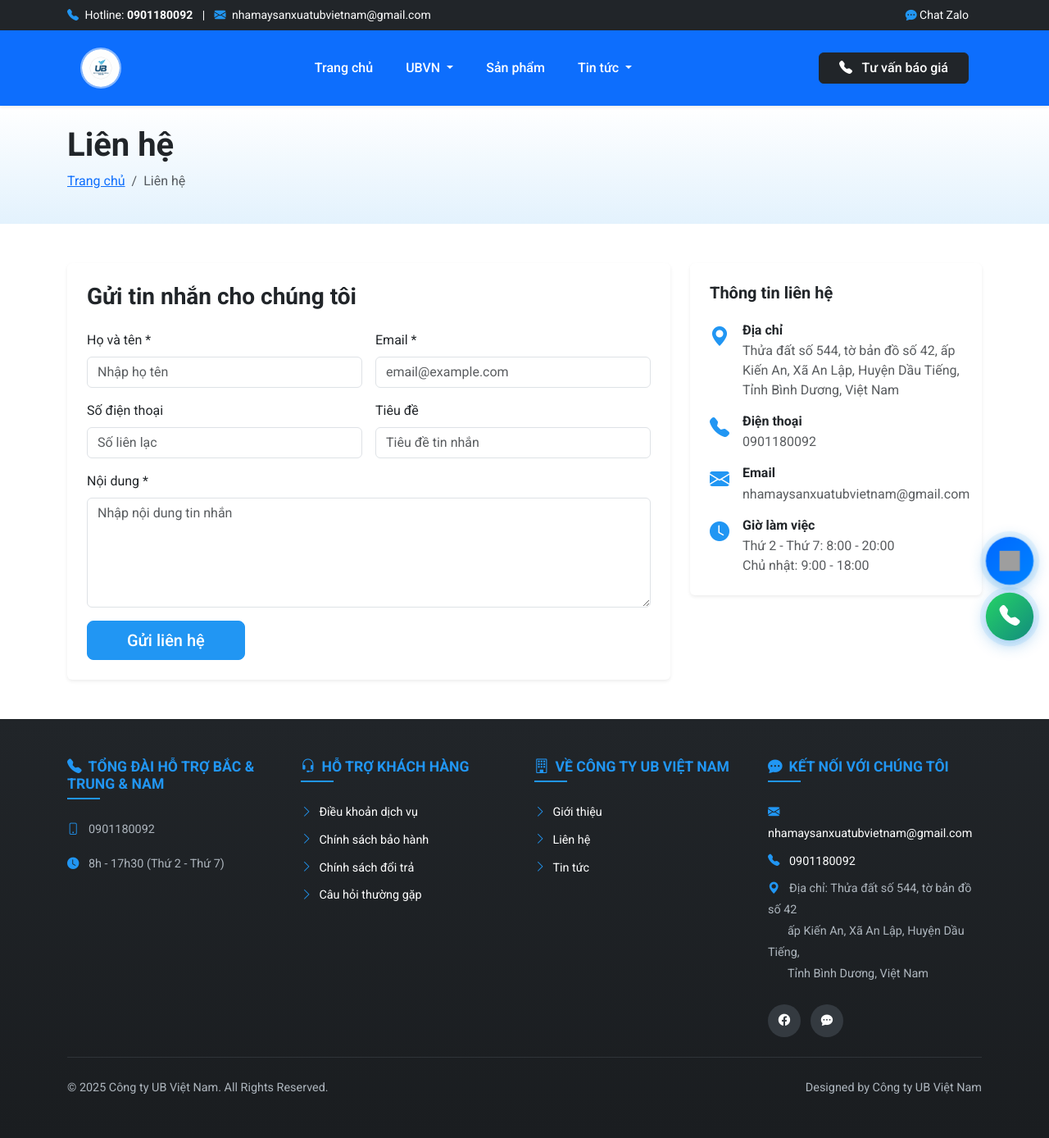
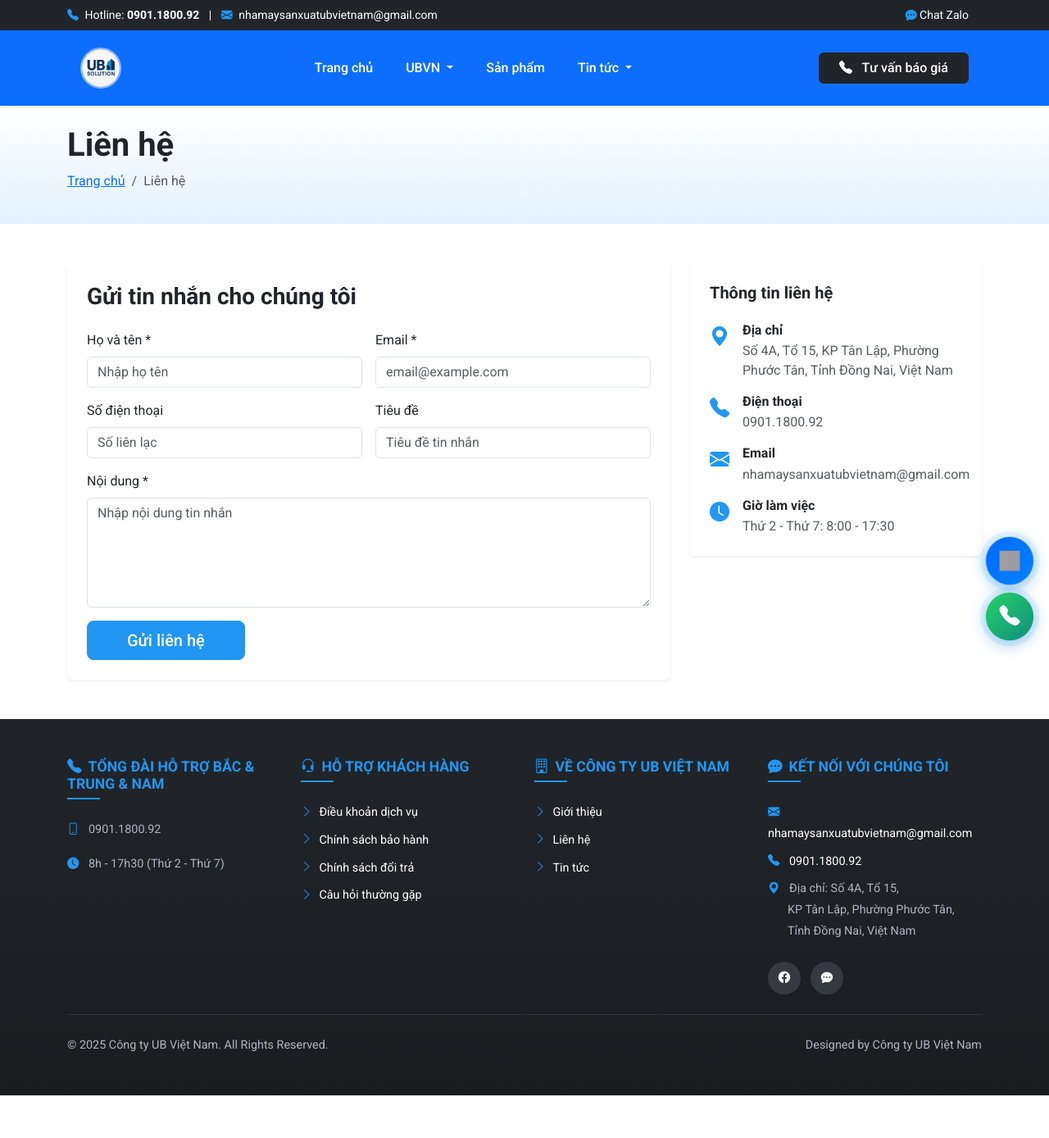
Before and after one commit to VuHoangITer/UBVN, a Flask app: page /contact in a window 1280 px wide. Shown: the whole page at 82% size. After the commit the page ends 1336 px from the top, so only its background shows below. Run offline with Flask 3, Linux system fonts and the light colour scheme; data that the repository does not hold is empty; some libraries are stand-ins or nearby versions; grey boxes are pictures that could not be loaded.

Commit message:
đổi info logo

```diff
--- a/app/templates/base.html
+++ b/app/templates/base.html
@@ -55,7 +55,7 @@
         <div class="row align-items-center">
           <div class="col-md-6">
             <i class="bi bi-telephone-fill text-warning"></i>
-            <span class="ms-1">Hotline: <strong> 0901180092</strong></span>
+            <span class="ms-1">Hotline: <strong> 0901.1800.92</strong></span>
             <span class="mx-2">|</span>
             <i class="bi bi-envelope-fill text-warning"></i>
             <span class="ms-1">nhamaysanxuatubvietnam@gmail.com </span>
@@ -245,12 +245,13 @@
           <!-- Tổng đài hỗ trợ -->
           <div class="col-lg-3 col-md-6">
             <h5 class="text-warning text-uppercase fw-semibold mb-4">
-              <i class="bi bi-telephone-fill me-2"></i>Tổng đài hỗ trợ Bắc & Trung & Nam
+              <i class="bi bi-telephone-fill me-2"></i>Tổng đài hỗ trợ Bắc &
+              Trung & Nam
             </h5>
             <ul class="list-unstyled">
               <li class="mb-3">
                 <i class="bi bi-phone text-warning me-2"></i>
-                 0901180092
+                0901.1800.92
               </li>
               <li class="mb-3">
                 <i class="bi bi-clock-fill text-warning me-2"></i>
@@ -359,14 +360,14 @@
                   href="tel:0901180092"
                   class="text-white text-decoration-none"
                 >
-                  0901180092
+                  0901.1800.92
                 </a>
               </li>
               <li class="mb-2">
                 <i class="bi bi-geo-alt-fill text-warning me-2"></i>
-                Địa chỉ: Thửa đất số 544, tờ bản đồ số 42<br />
-                <span class="ms-4">ấp Kiến An, Xã An Lập, Huyện Dầu Tiếng</span>,<br />
-                  <span class="ms-4">Tỉnh Bình Dương, Việt Nam</span>
+                Địa chỉ: Số 4A, Tổ 15,<br />
+                <span class="ms-4">KP Tân Lập, Phường Phước Tân,</span><br />
+                <span class="ms-4">Tỉnh Đồng Nai, Việt Nam</span>
               </li>
             </ul>
 
@@ -403,8 +404,7 @@
           </div>
           <div class="col-md-6 text-center text-md-end">
             <p class="mb-0">
-              Designed <i class=" text-danger"></i> by {{
-              site_name }}
+              Designed <i class="text-danger"></i> by {{ site_name }}
             </p>
           </div>
         </div>
--- a/app/templates/contact.html
+++ b/app/templates/contact.html
@@ -82,7 +82,7 @@
                                 <i class="bi bi-geo-alt-fill text-warning fs-4 me-3"></i>
                                 <div>
                                     <h6 class="fw-bold mb-1">Địa chỉ</h6>
-                                    <p class="text-muted mb-0">Thửa đất số 544, tờ bản đồ số 42, ấp Kiến An, Xã An Lập, Huyện Dầu Tiếng, Tỉnh Bình Dương, Việt Nam</p>
+                                    <p class="text-muted mb-0">Số 4A, Tổ 15, KP Tân Lập, Phường Phước Tân, Tỉnh Đồng Nai, Việt Nam</p>
                                 </div>
                             </div>
                         </div>
@@ -92,7 +92,7 @@
                                 <i class="bi bi-telephone-fill text-warning fs-4 me-3"></i>
                                 <div>
                                     <h6 class="fw-bold mb-1">Điện thoại</h6>
-                                    <p class="text-muted mb-0">0901180092</p>
+                                    <p class="text-muted mb-0">0901.1800.92</p>
                                 </div>
                             </div>
                         </div>
@@ -113,8 +113,7 @@
                                 <div>
                                     <h6 class="fw-bold mb-1">Giờ làm việc</h6>
                                     <p class="text-muted mb-0">
-                                        Thứ 2 - Thứ 7: 8:00 - 20:00<br>
-                                        Chủ nhật: 9:00 - 18:00
+                                        Thứ 2 - Thứ 7: 8:00 - 17:30<br>
                                     </p>
                                 </div>
                             </div>
```
Also changed, not shown: app/static/img/logo.png.
